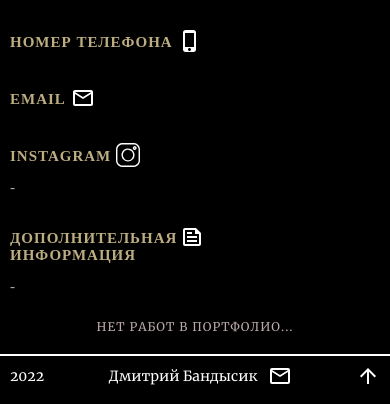
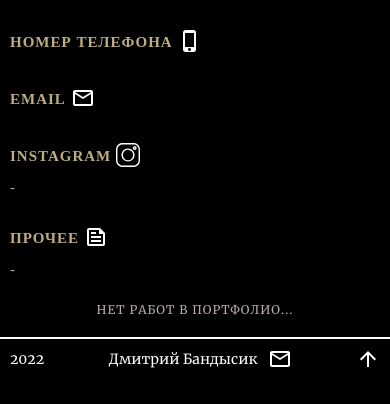
Before and after one commit to DmBand/hairdressers, a Django app: template hairdressers_project/users_app/templates/users_app/portfolio.html in a window 390 px wide. Shown: the part 580-984 px from the top of the page. After the commit the page ends 948 px from the top, so only its background shows below. Run offline with Django 4.2, Linux system fonts and the light colour scheme; the template is opened without the code that fills it, so the values that code supplies are empty; parts of the project's set-up code (start-up, migrations or seed data) failed here and were passed over.

Commit message:
change portfolio.html

```diff
--- a/hairdressers_project/users_app/forms.py
+++ b/hairdressers_project/users_app/forms.py
@@ -173,7 +173,7 @@ class CreatePortfolioForm(forms.ModelForm):
             'phone': forms.NumberInput(attrs={'class': 'portf-form-input',
                                               'placeholder': 'Пример: +375291112233',
                                               'required': True}),
-            'city': forms.Select(attrs={'class': 'portfolio-city-select'}, ),
+            'city': forms.Select(attrs={'class': 'portfolio-city-select'}),
             'skills': forms.CheckboxSelectMultiple(attrs={'class': 'portf-form-input-cb'}),
             'another_info': forms.Textarea(attrs={'class': 'portfolio-textarea',
                                                   'placeholder': 'Укажите доплнительную информацию о себе: '
--- a/hairdressers_project/users_app/static/users_app/css/portfolio.css
+++ b/hairdressers_project/users_app/static/users_app/css/portfolio.css
@@ -572,12 +572,6 @@
 	}
 }
 
-@media (max-width: 425px) {
-	.another-info::after  {
-		left: 165px;
-	}
-}
-
 .all-skills:hover::before,
 .all-skills:hover::after,
 .phone-number:hover::before,
--- a/hairdressers_project/users_app/templates/users_app/add_portfolio.html
+++ b/hairdressers_project/users_app/templates/users_app/add_portfolio.html
@@ -51,7 +51,7 @@
                 </div>
             </div>
             <div class="one-field">
-                <p class="portf-form-label">Дополнительная информация</p>
+                <p class="portf-form-label">Прочее</p>
                 {{ form.another_info.errors }}
                 {{ form.another_info }}
             </div>
--- a/hairdressers_project/users_app/templates/users_app/edit_portfolio.html
+++ b/hairdressers_project/users_app/templates/users_app/edit_portfolio.html
@@ -58,7 +58,7 @@
                 </div>
             </div>
             <div class="one-field">
-                <p class="portf-form-label">Дополнительная информация</p>
+                <p class="portf-form-label">Прочее</p>
                 {{ form.another_info.errors }}
                 {{ form.another_info }}
             </div>
--- a/hairdressers_project/users_app/templates/users_app/portfolio.html
+++ b/hairdressers_project/users_app/templates/users_app/portfolio.html
@@ -87,7 +87,7 @@
             {% endif %}
         </div>
         <div class="info">
-            <div class="title-info another-info">Дополнительная информация</div>
+            <div class="title-info another-info">Прочее</div>
             {% if another_info %}
             <p class="common-style-pre">{{ another_info }}</p>
             {% else %}
```
Also changed, not shown: hairdressers_project/users_app/models.py (+6 -2 lines).
